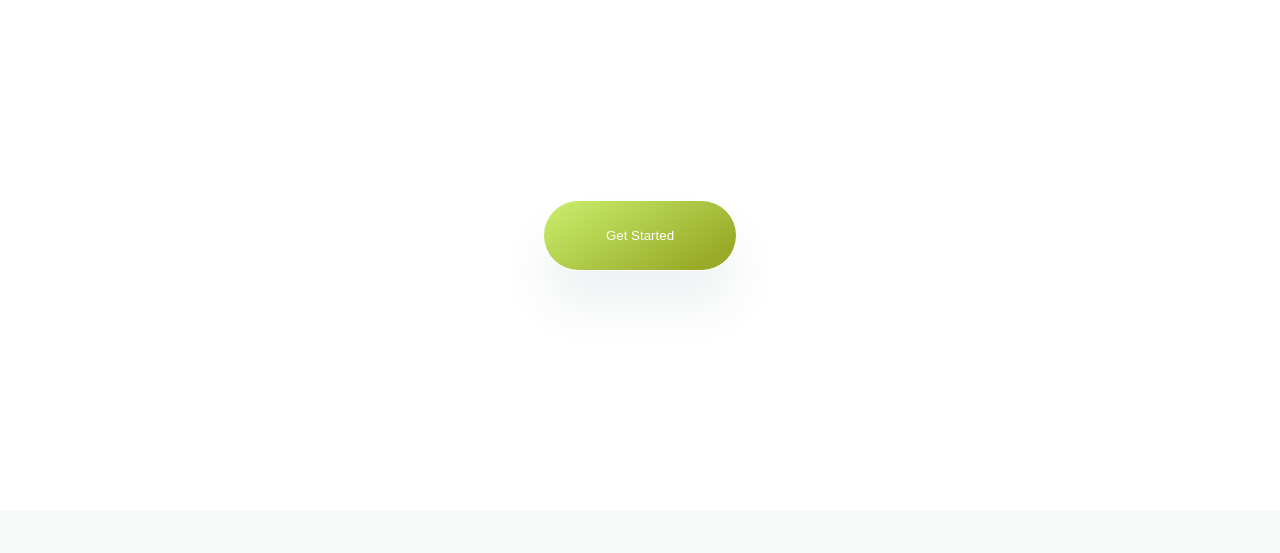
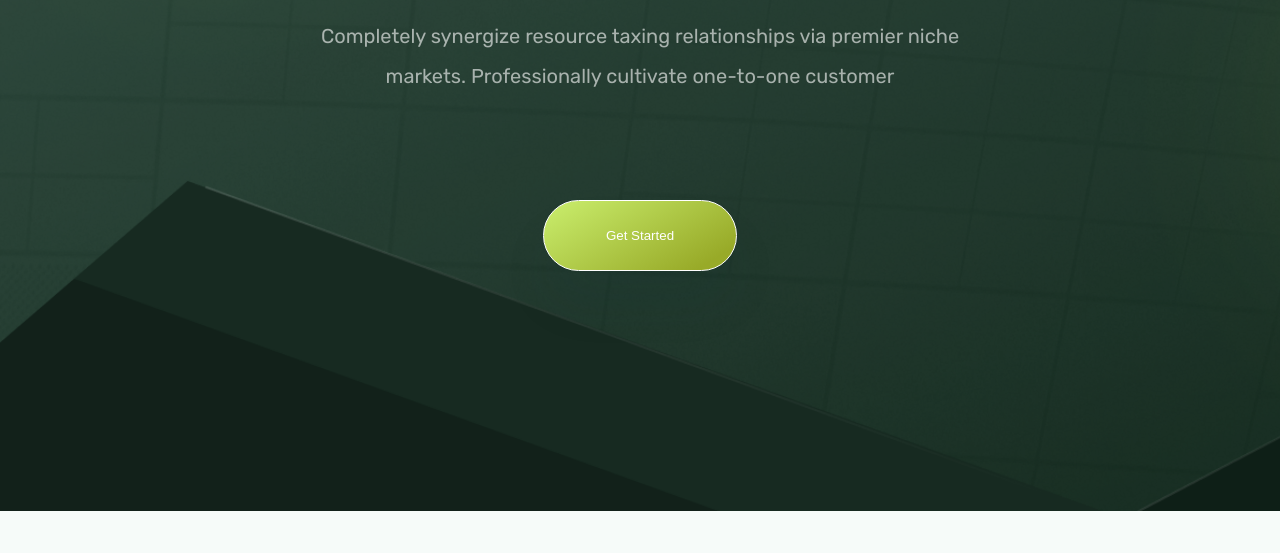
Before and after one commit to Antolat/digital-marketing-web, a plain HTML site: page index.html in a window 1280 px wide. Shown: the part 405-958 px from the top of the page. Drawn offline with Linux system fonts and the light colour scheme; the site is published under a folder, as on GitHub Pages, so addresses that start at the root find nothing.

Commit message:
image path updated

```diff
--- a/css/style.css
+++ b/css/style.css
@@ -93,7 +93,7 @@ Header
 }
 
 .header {
-    background-image: url(/image/header/hero.png);
+    background-image: url("../image/header/hero.png");
     background-repeat: no-repeat;
     background-size: cover;
 
```
